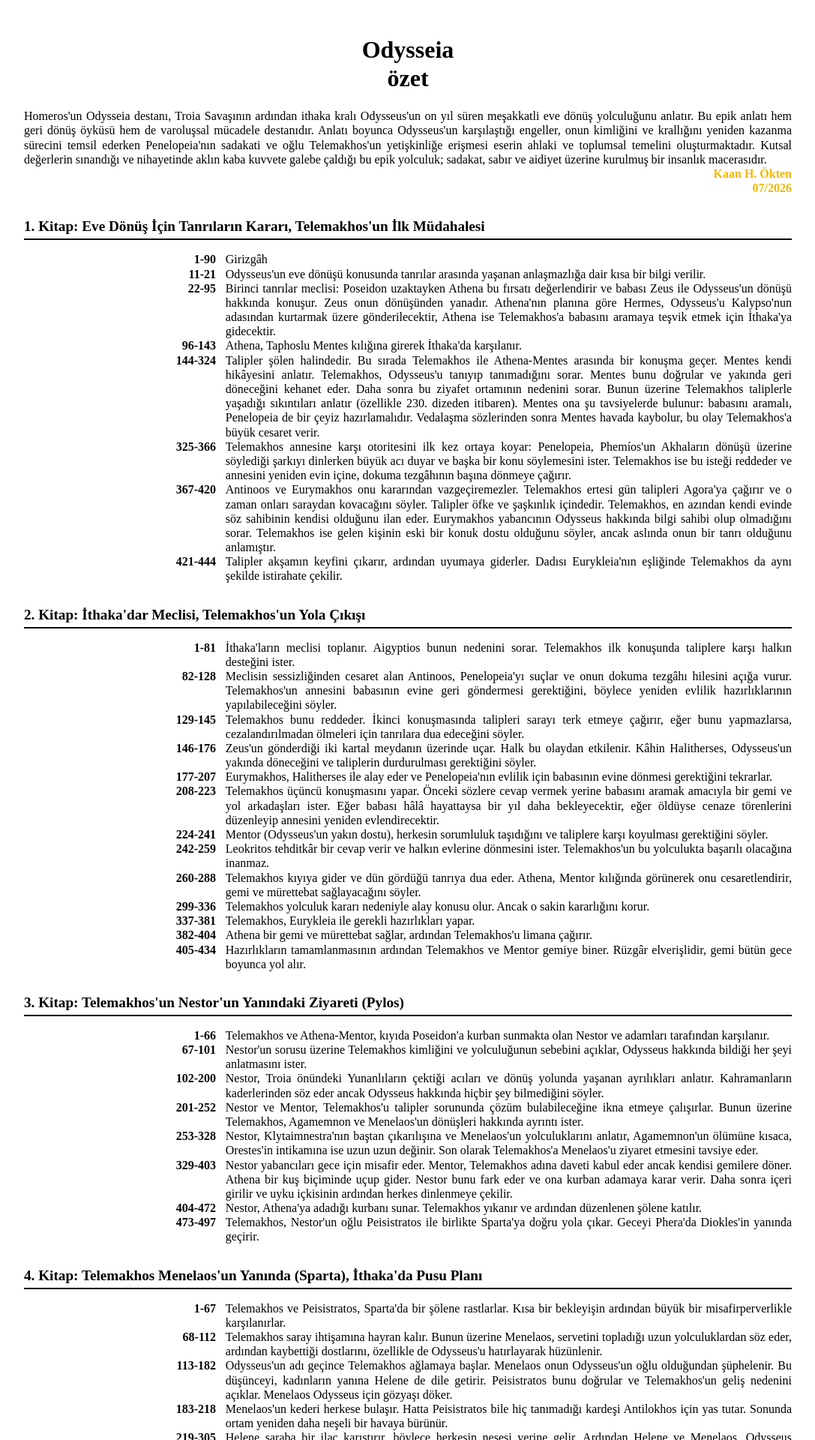
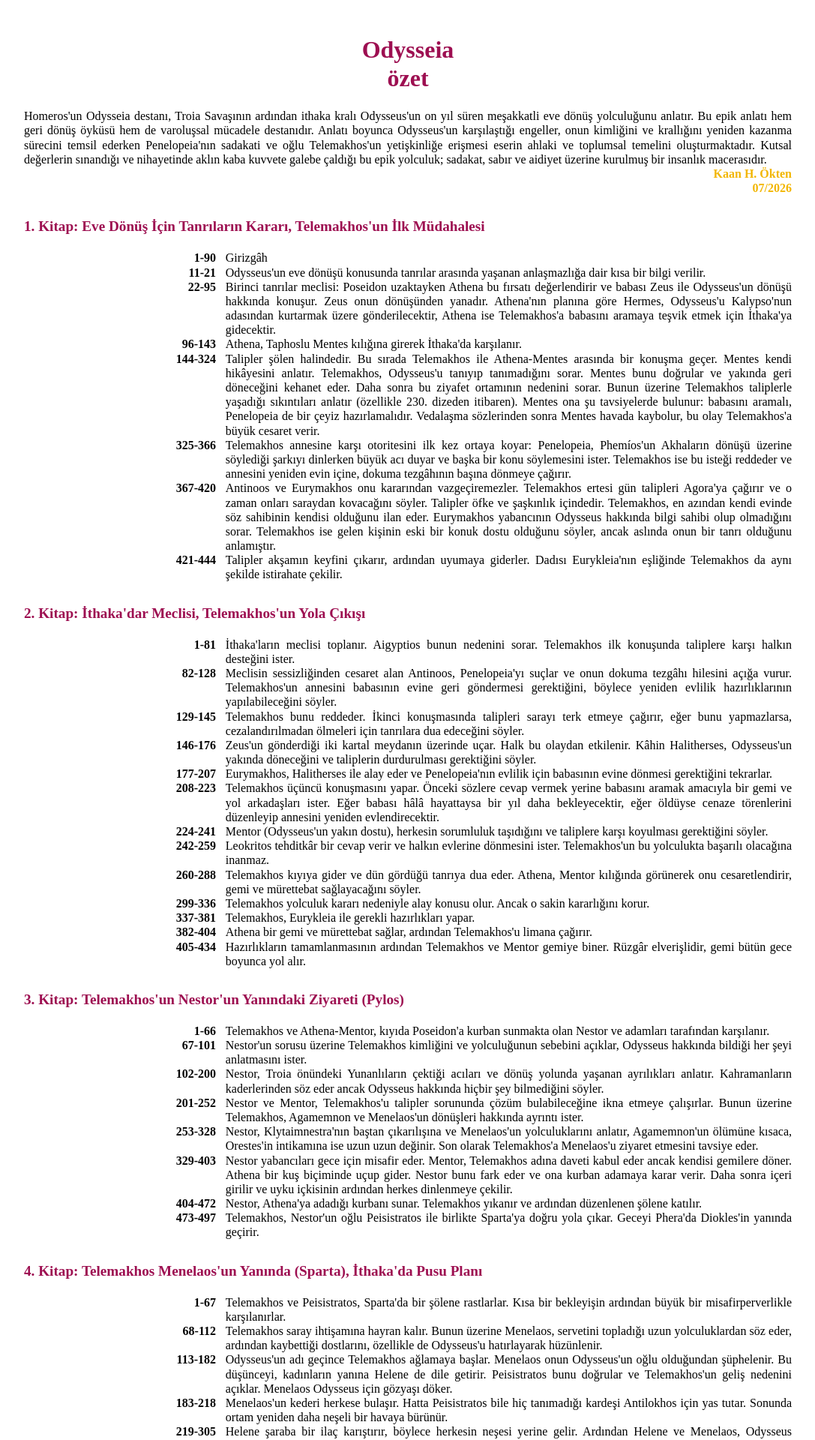
Before and after one commit to x361x3ch/Anasayfa, a Jekyll site: the page 1.html, which Jekyll copies as it is, in a window 1280 px wide. Shown: the top 1920 px of the page at 75% size, without its empty margins (96-1183 px from the left). Built offline with Jekyll 4.4.1, drawn with Linux system fonts in a browser that asks for light colours; a style sheet for code colours, icons or effects is not loaded.

Commit message:
update 1.html

```diff
--- a/1.html
+++ b/1.html
@@ -8,8 +8,9 @@
     <link href="https://cdn.jsdelivr.net/npm/@fontsource-variable/quicksand@5.2.10/index.min.css" rel="stylesheet">
     <style>
         body { font-family: 'Quicksand Variable', serif; line-height: 1.2; color: #000; max-width: 80vw; margin: 1vw auto; padding: 1vw 0; }
+        h1, h2, h3, h4 {color:#9d0f51}
         h1 {text-align:center;}
-        h2 { border-bottom: 2px solid #000; padding-bottom: 5px; margin-top: 30px; font-size: 1.2em; }
+        h2 { padding-bottom: 5px; margin-top: 30px; font-size: 1.2em; }
         .sources
         	{font-weight: bold;
         	text-align: right;}
```
